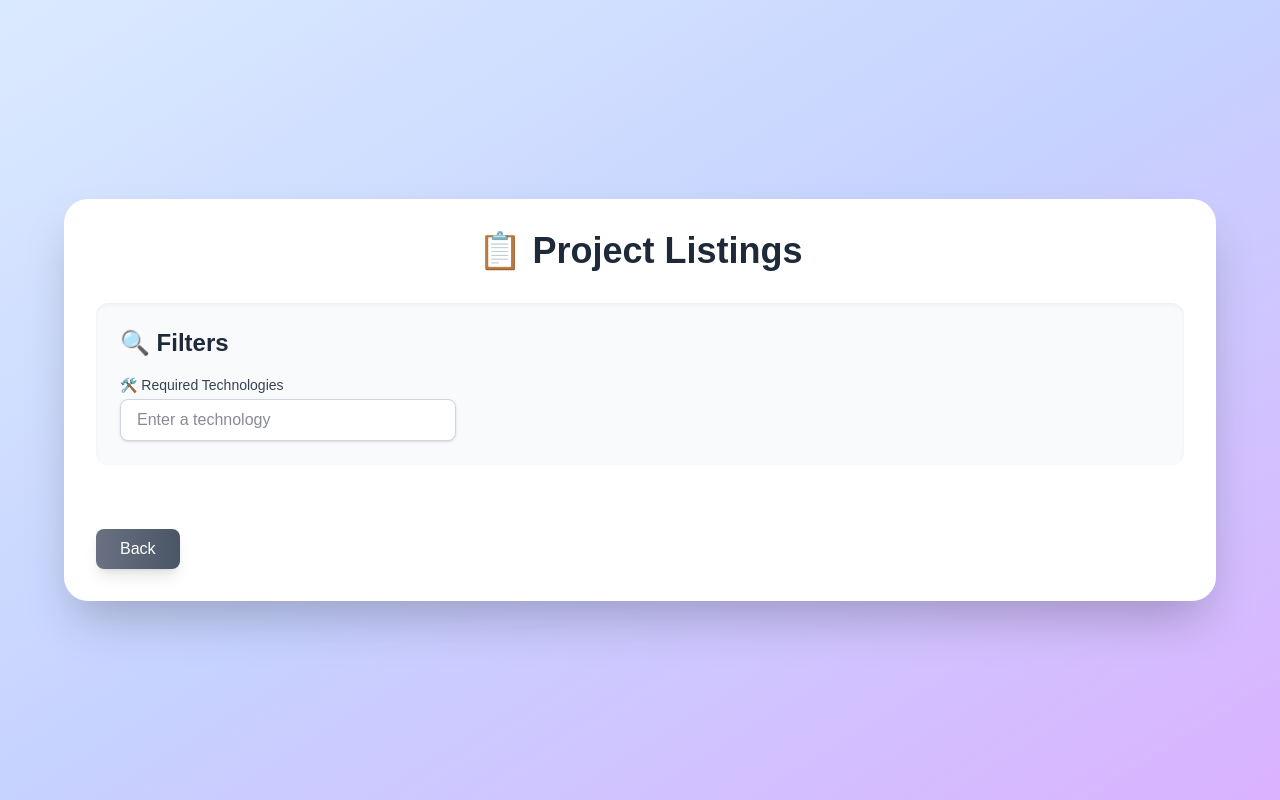
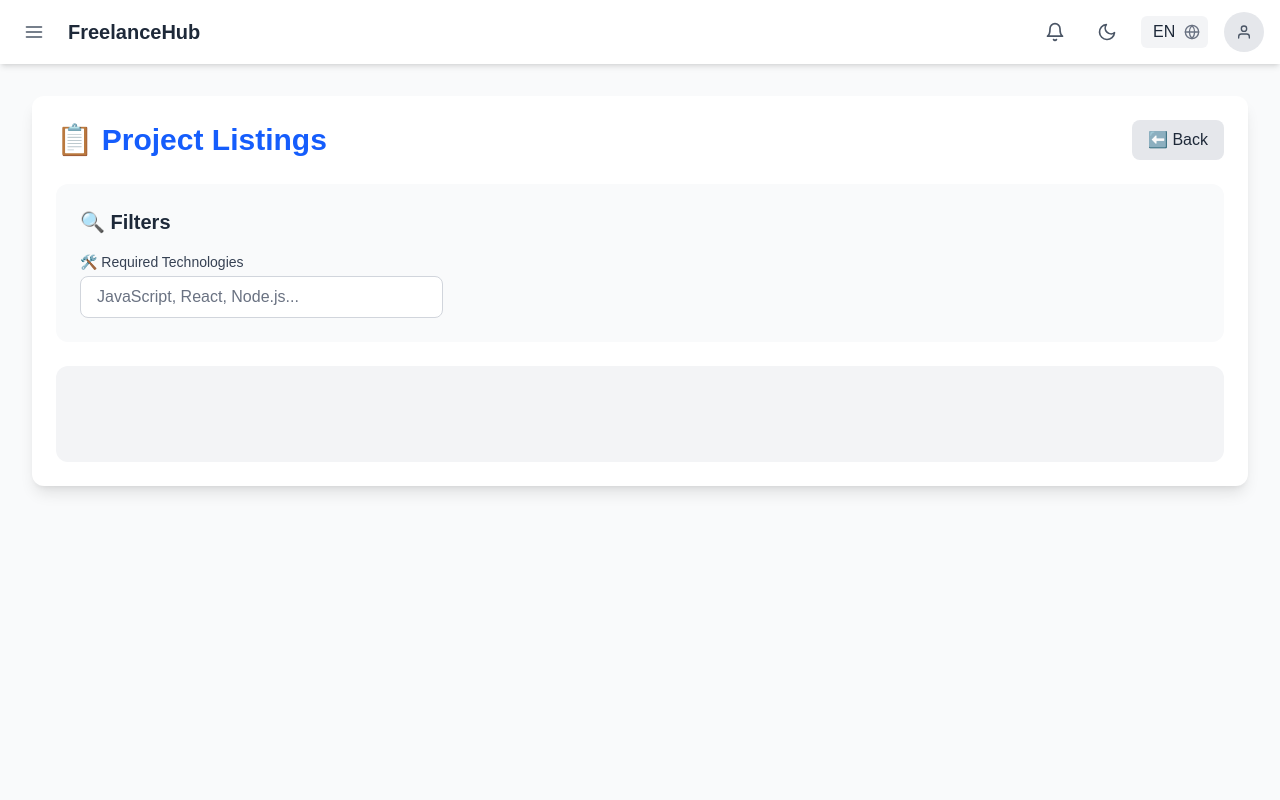
Before and after one commit to 21Ravan12/Freelance-platform-v1, a Next.js app in the folder freelance-platform/: page /pages/dashboard/project-listings in a window 1280 px wide. Built offline with nearby package versions, Linux system fonts and the light colour scheme.

Commit message:
Update page.tsx

```diff
--- a/freelance-platform/src/app/pages/dashboard/project-listings/page.tsx
+++ b/freelance-platform/src/app/pages/dashboard/project-listings/page.tsx
@@ -3,6 +3,8 @@
 import { useCallback, useEffect, useState } from "react";
 import { useRouter } from "next/navigation";
 import { motion } from "framer-motion";
+import { Navbar } from "../../../components/Navbar";
+import { Sidebar } from "../../../components/Sidebar";
 
 type Language = 'en' | 'tr' | 'az';
 
@@ -12,7 +14,7 @@ const translations: Record<Language, { [key: string]: string }> = {
     filters: "🔍 Filters",
     requiredTechnologies: "🛠️ Required Technologies",
     payment: "💰 Payment",
-    deadline: "For (days)",
+    deadline: "⏳ Duration (days)",
     allTypes: "🌐 All Types",
     fullTime: "⏰ Full-time",
     partTime: "⏳ Part-time",
@@ -26,16 +28,28 @@ const translations: Record<Language, { [key: string]: string }> = {
     newProjectType: "📂 Project Type",
     newProjectPayment: "💸 Payment",
     newProjectDescription: "📄 Description",
-    postedOn: "Posted on",
-    back: "Back",
+    postedOn: "📅 Posted on",
+    back: "⬅️ Back",
     errorFillAllFields: "❌ Please fill in all fields.",
+    dashboard: "Dashboard",
+    profile: "Profile",
+    projects: "Projects",
+    messages: "Messages",
+    analytics: "Analytics",
+    settings: "Settings",
+    logout: "Logout",
+    applyProjects: "Apply Projects",
+    jobListings: "Job Listings",
+    createProject: "Create Project",
+    hireFreelancers: "Hire Freelancers",
+    manageJobs: "Manage Jobs",
   },
   tr: {
     title: "📋 Proje İlanları",
     filters: "🔍 Filtreler",
     requiredTechnologies: "🛠️ Gerekli Teknolojiler",
     payment: "💰 Ödeme",
-    deadline: "Süre (gün)",
+    deadline: "⏳ Süre (gün)",
     allTypes: "🌐 Tüm Türler",
     fullTime: "⏰ Tam Zamanlı",
     partTime: "⏳ Yarı Zamanlı",
@@ -49,16 +63,28 @@ const translations: Record<Language, { [key: string]: string }> = {
     newProjectType: "📂 Proje Türü",
     newProjectPayment: "💸 Ödeme",
     newProjectDescription: "📄 Açıklama",
-    postedOn: "Yayınlanma Tarihi",
-    back: "Geri",
+    postedOn: "📅 Yayınlanma Tarihi",
+    back: "⬅️ Geri",
     errorFillAllFields: "❌ Lütfen tüm alanları doldurun.",
+    dashboard: "Panel",
+    profile: "Profil",
+    projects: "Projeler",
+    messages: "Mesajlar",
+    analytics: "Analizler",
+    settings: "Ayarlar",
+    logout: "Çıkış Yap",
+    applyProjects: "Projelere Başvur",
+    jobListings: "İş İlanları",
+    createProject: "Proje Oluştur",
+    hireFreelancers: "Freelancer Bul",
+    manageJobs: "İşleri Yönet",
   },
   az: {
     title: "📋 Layihə Elanları",
     filters: "🔍 Filtrlər",
     requiredTechnologies: "🛠️ Tələb Olunan Texnologiyalar",
     payment: "💰 Ödəniş",
-    deadline: "Müddət (gün)",
+    deadline: "⏳ Müddət (gün)",
     allTypes: "🌐 Bütün Növlər",
     fullTime: "⏰ Tam Ştat",
     partTime: "⏳ Qismi Ştat",
@@ -72,10 +98,22 @@ const translations: Record<Language, { [key: string]: string }> = {
     newProjectType: "📂 Layihə Növü",
     newProjectPayment: "💸 Ödəniş",
     newProjectDescription: "📄 Təsvir",
-    postedOn: "Yayımlandı",
-    back: "Geri",
+    postedOn: "📅 Yayımlandı",
+    back: "⬅️ Geri",
     errorFillAllFields: "❌ Zəhmət olmasa bütün sahələri doldurun.",
-  },
+    dashboard: "İdarə Paneli",
+    profile: "Profil",
+    projects: "Layihələr",
+    messages: "Mesajlar",
+    analytics: "Analitika",
+    settings: "Parametrlər",
+    logout: "Çıxış",
+    applyProjects: "Layihələrə müraciət",
+    jobListings: "Vakansiyalar",
+    createProject: "Layihə yarat",
+    hireFreelancers: "Freelancer tap",
+    manageJobs: "İşləri idarə et",
+  }
 };
 
 interface Project {
@@ -100,61 +138,24 @@ const ProjectListingsPage = () => {
     requiredTechnologies: "",
   });
   const [language, setLanguage] = useState<Language>('en');
-  const [theme, setTheme] = useState("light");
+  const [theme, setTheme] = useState<"light" | "dark">("light");
   const [error, setError] = useState<string | null>(null);
+  const [loading, setLoading] = useState(true);
+  const [sidebarOpen, setSidebarOpen] = useState(false);
+  const [notificationsOpen, setNotificationsOpen] = useState(false);
+  const [unreadCount, setUnreadCount] = useState(0);
+  const [userRole, setUserRole] = useState<"freelancer" | "employer">("freelancer");
 
   const t = translations[language];
 
-  const fetchProjectsData = useCallback(async () => {
-    try {
-      const token = localStorage.getItem("token");
-      if (!token) {
-        setError("❌ You are not authorized. Please log in.");
-        return;
-      }
-
-      const response = await fetch("https://localhost:3002/api/projects", {
-        method: "GET",
-        headers: {
-          "Content-Type": "application/json",
-          Authorization: `Bearer ${token}`,
-        },
-      });
-
-      if (!response.ok) {
-        const errorData = await response.json();
-        throw new Error(errorData.message || "❌ Failed to fetch projects");
-      }
-
-      const data = await response.json();
-      const projectsWithStringIds = data.map((project: { _id: any; [key: string]: any }) => ({
-        ...project,
-        _id: project._id.toString(),
-      }));
-
-      const projectsWithApplicationStatus = await Promise.all(
-        projectsWithStringIds.map(async (project: { _id: any; [key: string]: any }) => {
-          const hasApplied = await fetchApplicationData(project._id);
-          return { ...project, hasApplied };
-        })
-      );
-
-      setProjectListings(projectsWithApplicationStatus);
-    } catch (err) {
-      console.error("❌ Error fetching projects:", err);
-      if (err instanceof Error) {
-        setError(err.message || "❌ An error occurred while fetching projects.");
-      } else {
-        setError("❌ An error occurred while fetching projects.");
-      }
-    }
-  }, []);
+  const toggleSidebar = () => setSidebarOpen(!sidebarOpen);
+  const toggleNotifications = () => setNotificationsOpen(!notificationsOpen);
 
   const fetchApplicationData = async (projectId: string) => {
     try {
       const token = localStorage.getItem("token");
       if (!token) {
-        setError("You are not authorized. Please log in.");
+        setError("❌ You are not authorized. Please log in.");
         return false;
       }
 
@@ -178,7 +179,7 @@ const ProjectListingsPage = () => {
       const data = await response.json();
       return data.hasApplied;
     } catch (err) {
-      console.error("Error fetching applications:", err);
+      console.error("❌ Error fetching applications:", err);
       if (err instanceof Error) {
         setError(err.message || "An error occurred while fetching applications.");
       } else {
@@ -188,10 +189,58 @@ const ProjectListingsPage = () => {
     }
   };
 
+  const fetchProjectsData = useCallback(async () => {
+    try {
+      setLoading(true);
+      const token = localStorage.getItem("token");
+      if (!token) {
+        setError("❌ You are not authorized. Please log in.");
+        return;
+      }
+
+      const response = await fetch("https://localhost:3002/api/projects", {
+        method: "GET",
+        headers: {
+          "Content-Type": "application/json",
+          Authorization: `Bearer ${token}`,
+        },
+      });
+
+      if (!response.ok) {
+        const errorData = await response.json();
+        throw new Error(errorData.message || "❌ Failed to fetch projects");
+      }
+
+      const data = await response.json();
+      const projectsWithStringIds = data.map((project: any) => ({
+        ...project,
+        _id: project._id.toString(),
+      }));
+
+      const projectsWithApplicationStatus = await Promise.all(
+        projectsWithStringIds.map(async (project: any) => {
+          const hasApplied = await fetchApplicationData(project._id);
+          return { ...project, hasApplied };
+        })
+      );
+
+      setProjectListings(projectsWithApplicationStatus);
+    } catch (err) {
+      console.error("❌ Error fetching projects:", err);
+      if (err instanceof Error) {
+        setError(err.message || "An error occurred while fetching projects.");
+      } else {
+        setError("An error occurred while fetching projects.");
+      }
+    } finally {
+      setLoading(false);
+    }
+  }, []);
+
   useEffect(() => {
     const savedTheme = localStorage.getItem("theme") || "light";
     const savedLanguage = localStorage.getItem("language") || "en";
-    setTheme(savedTheme);
+    setTheme(savedTheme === "dark" ? "dark" : "light");
     setLanguage(savedLanguage as Language);
     document.body.className = savedTheme === "dark" ? "bg-gray-900 text-white" : "bg-white text-gray-900";
 
@@ -220,61 +269,149 @@ const ProjectListingsPage = () => {
     );
   });
 
+  if (loading) {
     return (
-    <div className={`min-h-screen w-full flex flex-col items-center justify-center p-8 ${theme === "dark" ? "bg-gray-900" : "bg-gradient-to-br from-blue-100 via-indigo-200 to-purple-300"}`}>
+      <div className={`min-h-screen flex items-center justify-center ${theme === 'dark' ? 'bg-gray-900' : 'bg-gray-50'}`}>
+        <div className="flex flex-col items-center gap-4">
+          <div className="animate-spin rounded-full h-12 w-12 border-t-2 border-b-2 border-blue-500"></div>
+          <p className={`text-lg ${theme === 'dark' ? 'text-gray-300' : 'text-gray-600'}`}>
+            {t.loading}
+          </p>
+        </div>
+      </div>
+    );
+  }
+
+  return (
+    <div className={`flex h-screen ${theme === 'dark' ? 'bg-gray-900 text-white' : 'bg-gray-50 text-gray-800'}`}>
+      <Sidebar
+        theme={theme}
+        translations={t}
+        sidebarOpen={sidebarOpen}
+        toggleSidebar={toggleSidebar}
+        userType={userRole}
+        language={language}
+      />
+      {sidebarOpen && (
+        <div
+          className="fixed inset-0 bg-black bg-opacity-50 z-10 lg:hidden"
+          onClick={toggleSidebar}
+        />
+      )}
+
+      <div className="flex-1 flex flex-col overflow-hidden">
+        <Navbar
+          theme={theme}
+          language={language}
+          userRole={userRole}
+          unreadCount={unreadCount}
+          sidebarOpen={sidebarOpen}
+          toggleSidebar={toggleSidebar}
+          toggleNotifications={toggleNotifications}
+          notificationsOpen={notificationsOpen}
+          toggleTheme={() => {
+            const newTheme = theme === 'dark' ? 'light' : 'dark';
+            setTheme(newTheme);
+            localStorage.setItem("theme", newTheme);
+            document.body.className = newTheme === "dark" ? "bg-gray-900 text-white" : "bg-white text-gray-900";
+          }}
+          setLanguage={(newLanguage: Language) => {
+            setLanguage(newLanguage);
+            localStorage.setItem("language", newLanguage);
+          }}
+        />
+
+        <main className="flex-1 overflow-y-auto p-4 md:p-8">
           <motion.div
-        initial={{ opacity: 0, y: -50 }}
+            initial={{ opacity: 0, y: -20 }}
             animate={{ opacity: 1, y: 0 }}
-        transition={{ duration: 0.8, ease: "easeOut" }}
-        className={`w-full max-w-6xl ${theme === "dark" ? "bg-gray-800" : "bg-white"} bg-opacity-90 backdrop-blur-lg rounded-3xl shadow-2xl p-8 space-y-8`}
+            transition={{ duration: 0.5 }}
+            className={`w-full max-w-7xl mx-auto ${theme === "dark" ? "bg-gray-800" : "bg-white"} rounded-xl shadow-lg p-6 space-y-6`}
           >
-        <h1 className={`text-4xl font-extrabold text-center ${theme === "dark" ? "text-white" : "text-gray-800"}`}>
+            <div className="flex flex-col md:flex-row md:items-center md:justify-between gap-4">
+              <h1 className={`text-3xl font-bold ${theme === "dark" ? "text-blue-400" : "text-blue-600"}`}>
                 {t.title}
               </h1>
+              <button
+                onClick={() => router.push("/pages/dashboard/main")}
+                className={`px-4 py-2 rounded-lg transition-all flex items-center gap-2 ${
+                  theme === "dark"
+                    ? "bg-gray-700 hover:bg-gray-600 text-white"
+                    : "bg-gray-200 hover:bg-gray-300 text-gray-800"
+                }`}
+              >
+                <span>{t.back}</span>
+              </button>
+            </div>
+
             {error && (
-          <p className="text-red-500 text-center font-medium">{error}</p>
+              <div className={`p-4 rounded-lg ${
+                theme === "dark" ? "bg-red-900/30 text-red-300" : "bg-red-100 text-red-800"
+              }`}>
+                <p className="font-medium">{error}</p>
+              </div>
             )}
 
-        {/* Filtreleme Seçenekleri */}
-        <div className={`${theme === "dark" ? "bg-gray-700" : "bg-gray-50"} p-6 rounded-xl shadow-inner`}>
-          <h2 className={`text-2xl font-semibold ${theme === "dark" ? "text-white" : "text-gray-800"} mb-4`}>
+            {/* Filters Section */}
+            <div className={`p-6 rounded-xl ${theme === "dark" ? "bg-gray-700" : "bg-gray-50"}`}>
+              <h2 className={`text-xl font-semibold mb-4 flex items-center gap-2 ${theme === "dark" ? "text-white" : "text-gray-800"}`}>
                 {t.filters}
               </h2>
               <div className="grid grid-cols-1 sm:grid-cols-2 lg:grid-cols-3 gap-4">
                 <div>
-              <label className={`block text-sm font-medium ${theme === "dark" ? "text-gray-300" : "text-gray-700"}`}>
+                  <label className={`block text-sm font-medium mb-1 flex items-center gap-2 ${theme === "dark" ? "text-gray-300" : "text-gray-700"}`}>
                     {t.requiredTechnologies}
                   </label>
                   <input
                     type="text"
                     value={filters.requiredTechnologies}
-                onChange={(e) =>
-                  setFilters({ ...filters, requiredTechnologies: e.target.value })
-                }
-                placeholder="Enter a technology"
-                className={`mt-1 block w-full px-4 py-2 border rounded-lg shadow-sm focus:ring-2 focus:ring-blue-500 focus:border-blue-500 transition-all ${
-                  theme === "dark" ? "bg-gray-600 border-gray-500 text-white" : "bg-white border-gray-300 text-gray-900"
+                    onChange={(e) => setFilters({ ...filters, requiredTechnologies: e.target.value })}
+                    placeholder="JavaScript, React, Node.js..."
+                    className={`w-full px-4 py-2 rounded-lg border focus:ring-2 focus:ring-blue-500 focus:border-blue-500 transition-all ${
+                      theme === "dark"
+                        ? "bg-gray-600 border-gray-500 text-white placeholder-gray-400"
+                        : "bg-white border-gray-300 text-gray-900 placeholder-gray-500"
                     }`}
                   />
                 </div>
               </div>
             </div>
 
+            {/* Project Listings */}
+            {filteredProjects.length === 0 ? (
+              <div className={`text-center py-12 rounded-xl ${theme === "dark" ? "bg-gray-700" : "bg-gray-100"}`}>
+                <p className={`text-lg flex items-center justify-center gap-2 ${theme === "dark" ? "text-gray-400" : "text-gray-600"}`}>
+                  {t.noProjectsFound}
+                </p>
+              </div>
+            ) : (
               <div className="grid grid-cols-1 md:grid-cols-2 lg:grid-cols-3 gap-6">
                 {filteredProjects.map((project) => (
                   <motion.div
                     key={project._id}
-      whileHover={{ scale: 1.02 }}
-      whileTap={{ scale: 0.98 }}
-      className={`${theme === "dark" ? "bg-gray-700 hover:bg-gray-600" : "bg-white hover:bg-gray-50"} p-6 rounded-xl shadow-md hover:shadow-lg transition-all duration-300 ease-in-out border ${
-        theme === "dark" ? "border-gray-600" : "border-gray-100"
+                    whileHover={{ y: -5 }}
+                    className={`rounded-xl shadow-md overflow-hidden transition-all border ${
+                      theme === "dark"
+                        ? "bg-gray-700 border-gray-600 hover:bg-gray-600"
+                        : "bg-white border-gray-200 hover:bg-gray-50"
                     }`}
                   >
-      <h3 className={`text-xl font-bold mb-4 ${
-        theme === "dark" ? "text-blue-400" : "text-blue-600"
-      }`}>
+                    <div className="p-6 flex flex-col h-full">
+                      <div className="flex-1">
+                        <div className="flex justify-between items-start mb-4">
+                          <h3 className={`text-xl font-bold ${theme === "dark" ? "text-blue-400" : "text-blue-600"}`}>
                             {project.title}
                           </h3>
+                          {project.hasApplied && (
+                            <span className={`px-2 py-1 text-xs rounded-full flex items-center gap-1 ${
+                              theme === "dark"
+                                ? "bg-green-900/30 text-green-300"
+                                : "bg-green-100 text-green-800"
+                            }`}>
+                              {t.applied}
+                            </span>
+                          )}
+                        </div>
 
                         <div className="space-y-3">
                           <DetailRow emoji="🏢" text={project.company} theme={theme} />
@@ -285,7 +422,7 @@ const ProjectListingsPage = () => {
                           />
                           <DetailRow
                             emoji="💰"
-          text={`${project.payment.amount} ${project.payment.currency}`}
+                            text={`${project.payment.amount.toLocaleString()} ${project.payment.currency}`}
                             theme={theme}
                             highlight={true}
                           />
@@ -296,49 +433,42 @@ const ProjectListingsPage = () => {
                           />
                         </div>
 
-      <p className={`mt-4 text-sm ${
-        theme === "dark" ? "text-gray-300" : "text-gray-600"
-      } line-clamp-2 mb-4`}>
+                        <p className={`mt-4 line-clamp-3 ${theme === "dark" ? "text-gray-400" : "text-gray-600"}`}>
                           {project.description}
                         </p>
+                      </div>
 
-      <div className={`mt-4 pt-3 border-t ${
-        theme === "dark" ? "border-gray-600" : "border-gray-200"
-      }`}>
-        <p className={`text-xs ${
-          theme === "dark" ? "text-gray-400" : "text-gray-500"
-        }`}>
-          📅 {t.postedOn}: {project.postedDate}
+                      <div className={`mt-6 pt-4 border-t ${theme === "dark" ? "border-gray-600" : "border-gray-200"}`}>
+                        <div className="flex justify-between items-center">
+                          <p className={`text-xs flex items-center gap-1 ${theme === "dark" ? "text-gray-400" : "text-gray-500"}`}>
+                            {t.postedOn}: {new Date(project.postedDate).toLocaleDateString(language)}
                           </p>
-
-        {project.hasApplied ? (
-          <div className="mt-3 px-4 py-2 bg-green-500/20 text-green-600 dark:text-green-400 rounded-md text-center text-sm">
-            ✓ {t.applied}
-          </div>
-        ) : (
+                          {!project.hasApplied && (
                             <button
                               onClick={() => handleApply(project._id)}
-            className="mt-3 w-full px-4 py-2 bg-gradient-to-r from-blue-500 to-blue-600 hover:from-blue-600 hover:to-blue-700 text-white rounded-md transition-all duration-200 text-sm font-medium shadow-sm"
+                              className={`px-4 py-2 rounded-lg transition-all flex items-center gap-1 ${
+                                theme === "dark"
+                                  ? "bg-blue-600 hover:bg-blue-500 text-white"
+                                  : "bg-blue-500 hover:bg-blue-600 text-white"
+                              }`}
                             >
                               {t.applyNow}
                             </button>
                           )}
                         </div>
+                      </div>
+                    </div>
                   </motion.div>
                 ))}
               </div>
-
-
-        <button
-            onClick={() => router.push("/pages/dashboard/main")}
-            className="px-6 py-2 bg-gradient-to-r from-gray-500 to-gray-600 text-white rounded-lg hover:from-gray-600 hover:to-gray-700 transition-all shadow-lg"
-          >
-            {t.back}
-        </button>
+            )}
           </motion.div>
+        </main>
+      </div>
     </div>
   );
 };
+
 interface DetailRowProps {
   emoji: string;
   text: string;
@@ -352,13 +482,13 @@ const DetailRow: React.FC<DetailRowProps> = ({
   theme,
   highlight = false
 }) => (
-  <div className="flex items-start space-x-2">
-    <span className="text-lg">{emoji}</span>
-    <span className={`text-sm ${
-      highlight
+  <div className="flex items-start gap-3">
+    <div className={`p-2 rounded-lg ${theme === "dark" ? "bg-gray-600" : "bg-gray-100"}`}>
+      <span>{emoji}</span>
+    </div>
+    <span className={`text-sm ${highlight
       ? (theme === "dark" ? "text-green-400" : "text-green-600")
-        : (theme === "dark" ? "text-gray-300" : "text-gray-600")
-    }`}>
+      : (theme === "dark" ? "text-gray-300" : "text-gray-600")}`}>
       {text}
     </span>
   </div>
```
Lines whose indentation alone changed are shown as unchanged.
